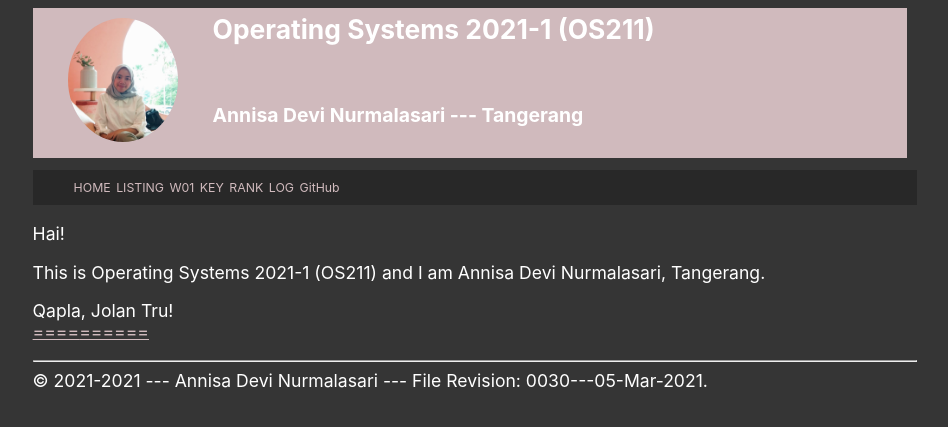
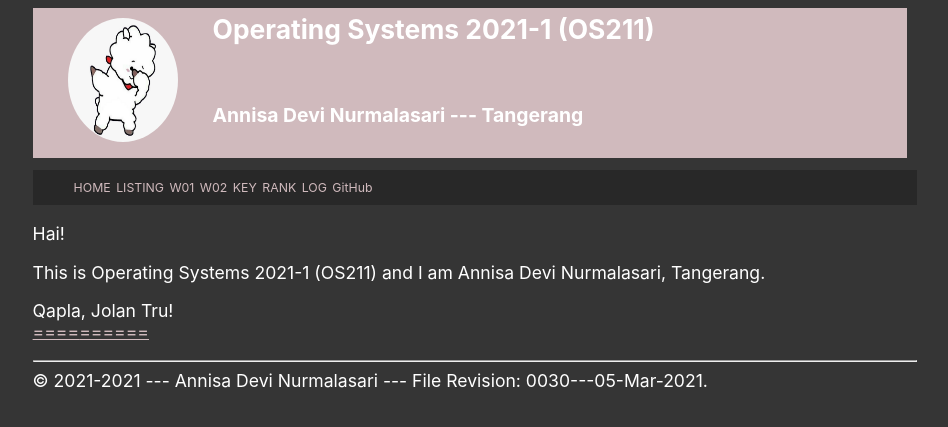
Before and after one commit to annisadevin/os211, a Jekyll site: the page built from index.md, in a window 1280 px wide. Shown: the top 427 px of the page, without its empty margins (165-1113 px from the left). Built offline with Jekyll 4.4.1, drawn with Linux system fonts in a browser that asks for light colours.

Commit message:
Update w02

```diff
--- a/_includes/navbar.html
+++ b/_includes/navbar.html
@@ -7,6 +7,7 @@
     <li class='listitem'><a href='{{ site.baseurl }}/'>HOME</a></li>
     <li class='listitem'><a href='{{ site.baseurl }}/004.html'>LISTING</a></li>
     <li class='listitem'><a href='{{ site.baseurl }}/W01/'>W01</a></li>
+    <li class='listitem'><a href='{{ site.baseurl }}/W02/'>W02</a></li>
     <li class='listitem'><a href='{{ site.baseurl }}/TXT/mypubkey.txt'>KEY</a></li>
     <li class='listitem'><a href='{{ site.baseurl }}/TXT/myrank.txt'>RANK</a></li>
     <li class='listitem'><a href='{{ site.baseurl }}/TXT/mylog.txt'>LOG</a></li>
```
Also changed, not shown: assets/images/cbk.jpg.
